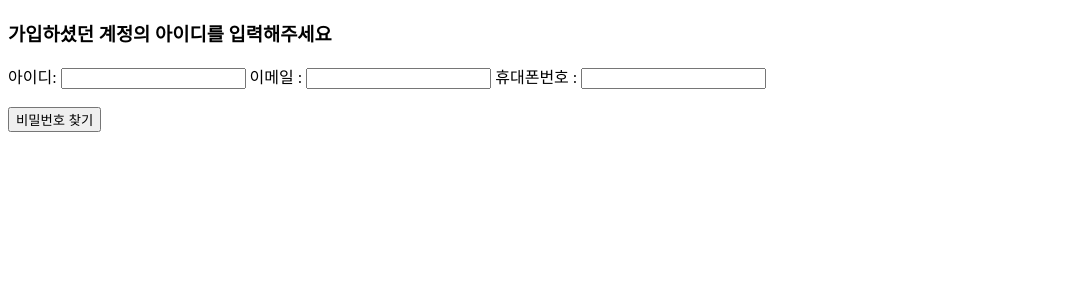
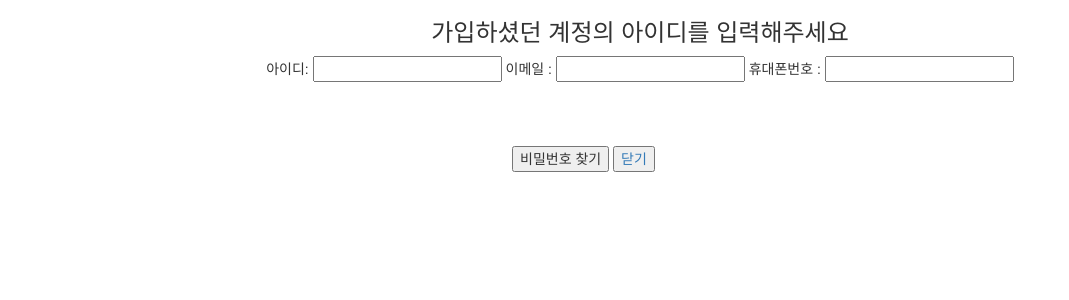
Before and after one commit to EvaLog/TeaTime, a Java web app: template src/main/webapp/WEB-INF/views/Login/PwCheck.jsp in a window 1280 px wide. Shown: the top 300 px of the page, without its empty margins (0-1069 px from the left). Run offline with Spring Boot 4, a stand-in JSP engine, Linux system fonts and the light colour scheme; the template is opened without the code that fills it, so the values that code supplies are empty; the project's own start-up code is not run, and a stand-in starts its controllers and pages.

Commit message:
로그인 체크 패스워드 체크 새로고침

```diff
--- a/src/main/webapp/WEB-INF/views/Login/PwCheck.jsp
+++ b/src/main/webapp/WEB-INF/views/Login/PwCheck.jsp
@@ -4,17 +4,35 @@
 <!DOCTYPE html PUBLIC "-//W3C//DTD HTML 4.01 Transitional//EN" "http://www.w3.org/TR/html4/loose.dtd">
 <html>
 <head>
+<link rel="stylesheet" href="https://maxcdn.bootstrapcdn.com/bootstrap/3.3.2/css/bootstrap.min.css">
+
+<!-- 부가적인 테마 -->
+<link rel="stylesheet" href="https://maxcdn.bootstrapcdn.com/bootstrap/3.3.2/css/bootstrap-theme.min.css">
+
+<script src="https://code.jquery.com/jquery-2.2.1.min.js" ></script>
+<!-- 합쳐지고 최소화된 최신 자바스크립트 -->
+<script src="resources/js/bootstrap.js"></script>
 <meta http-equiv="Content-Type" content="text/html; charset=UTF-8">
 <title>Insert title here</title>
 </head>
 <body>
 <form action="PwSearch" method="post">
+
+	<div class="col-md-12" style="text-align:center;">
 	<h3>가입하셨던 계정의 아이디를 입력해주세요</h3>
+	</div>
+	<div class="col-md-12" style="text-align:center;">
 	아이디: <input type="text" name="id">
 	이메일 : <input type="text" name="email">
-	휴대폰번호 : <input type="text" name="phone"><br>
+	휴대폰번호 : <input type="text" name="phone">
+	</div><br>
 	<br>
+	<div class="col-md-12" style="padding-left:40%;margin-top:5%">
 	<input type="submit" value="비밀번호 찾기">
+	<a href="javascript:window.close()">
+    	<input type="button" value="닫기">
+    	</a>
+    	</div>
 </form>
 </body>
 </html>
```
Also changed, not shown: src/main/webapp/WEB-INF/views/Login/LoginCheck.jsp (+8 -1 lines).
